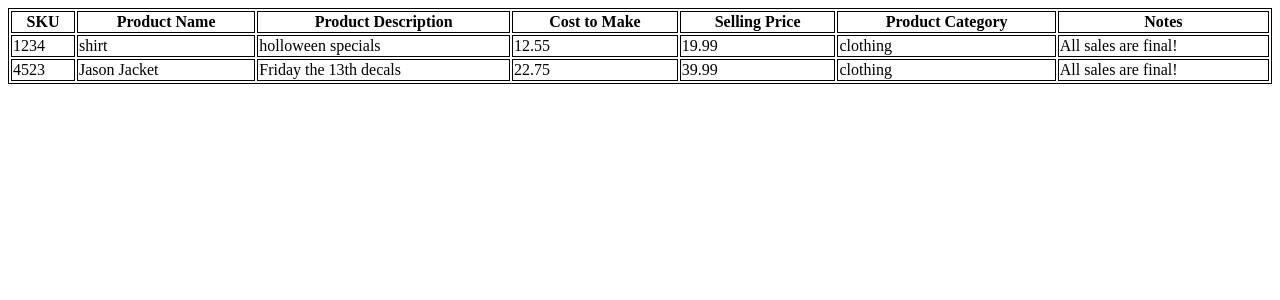
After one commit to JonR205/vendor_inv, a Flask app: page /prod_list_page in a window 1280 px wide. The commit adds this page. Shown: the top 300 px of the page. Run offline with Flask 2, Linux system fonts and the light colour scheme; data comes from the database, SQL or seed files in the repository.

Commit message:
Added prod_list_page with connection to DB

```diff
--- a/app.py
+++ b/app.py
@@ -1,16 +1,32 @@
-from flask import Flask, render_template
+from email.policy import default
+from flask import Flask, render_template, request
 from flask_sqlalchemy import SQLAlchemy
-import datetime
+from datetime import datetime
 from sqlalchemy import DateTime
 
 
 app = Flask(__name__)
-app.config["SQLALCHEMY_DATABASE_URI"] = "sqlite:///test.db"
+app.config["SQLALCHEMY_DATABASE_URI"] = "sqlite:///vendor.db"
 db = SQLAlchemy(app)
+headings = (
+    "sku",
+    "Product Name",
+    "Product Description",
+    "Cost to Make",
+    "Price",
+    "Category",
+    "Notes",
+)
+
+data = (
+    ("Jon", "rhine", "3", "4", "5", "6", "7"),
+    ("Jon", "rhine", "3", "4", "5", "6", "7"),
+    ("Jon", "rhine", "3", "4", "5", "6", "7"),
+)
 
 
 class Products(db.Model):
-    prod_id = db.Column(db.Integer, primary_key=True)
+    id = db.Column(db.Integer, primary_key=True)
     sku = db.Column(db.Integer, unique=True, nullable=False)
     prod_name = db.Column(db.String(100), unique=True, nullable=False)
     prood_description = db.Column(db.String(500), unique=True, nullable=False)
@@ -19,16 +35,16 @@ class Products(db.Model):
     category = db.Column(db.String(500), unique=False, nullable=False)
     prood_notes = db.Column(db.String(1000), unique=False, nullable=False)
     # p1 = Products(sku=1234,prod_name="shirt",prood_description="holloween specials",cost_to_make=12.55,price=19.99,category="clothing",prood_notes="All sales are final!")
-
+    #   p2 = Products(sku=4523,prod_name="Jason Jacket",prood_description="Friday the 13th decals",cost_to_make=22.75,price=39.99,category="clothing",prood_notes="All sales are final!")
     def __repr__(self):
         return f"SKU: {self.sku} Name: {self.prod_name} Description: {self.prood_description} cost to make: {self.cost_to_make} Price: {self.price} Category: {self.category} Notes: {self.prood_notes}"
 
 
 class Events(db.Model):
-    event_id = db.Column(db.Integer, primary_key=True)
+    id = db.Column(db.Integer, primary_key=True)
     event_name = db.Column(db.String(100), unique=True, nullable=False)
     event_description = db.Column(db.String(500), unique=True, nullable=False)
-    event_start_date = db.Column(db.String(20), unique=True, nullable=False)
+    event_start_date = db.Column(db.DateTime, default=datetime.utcnow, nullable=False)
     event_end_date = db.Column(db.String(20), unique=True, nullable=False)
     products_bought = db.Column(db.Integer, unique=True, nullable=True)
     products_sold = db.Column(db.Integer, unique=True, nullable=True)
@@ -44,3 +60,11 @@ class Events(db.Model):
 @app.route("/")
 def hello():
     return render_template("home_page.html")
+
+
+@app.route("/prod_list_page")
+def prod_list():
+    products = Products.query.order_by(Products.sku)
+    return render_template(
+        "prod_list_page.html", headings=headings, data=data, products=products
+    )
--- a/templates/home_page.html
+++ b/templates/home_page.html
@@ -1,11 +1,14 @@
 <!DOCTYPE html>
 <html lang="en">
+
 <head>
     <meta charset="UTF-8">
     <title>FlaskApp</title>
 </head>
+
 <body>
     <h1>Hello World!</h1>
     <h2>Welcome to FlaskApp!</h2>
 </body>
+
 </html>
--- /dev/null
+++ b/templates/prod_list_page.html
@@ -0,0 +1,41 @@
+<!DOCTYPE html>
+<html>
+
+<head>
+    <style>
+    table,
+    th,
+    td {
+        border: 1px solid black;
+    }
+    </style>
+</head>
+
+<body>
+    <table style="width:100%">
+        <tr>
+            <th>SKU</th>
+            <th>Product Name</th>
+            <th>Product Description</th>
+            <th>Cost to Make</th>
+            <th>Selling Price</th>
+            <th>Product Category</th>
+            <th>Notes</th>
+        </tr>
+        {% block content %}
+        {%for product in products%}
+        <tr>
+            <td>{{ product.sku }}</td>
+            <td>{{product.prod_name}}</td>
+            <td>{{product.prood_description}}</td>
+            <td>{{product.cost_to_make}}</td>
+            <td>{{product.price}}</td>
+            <td>{{product.category}}</td>
+            <td>{{product.prood_notes}}</td>
+            {%endfor%}
+        </tr>
+            {% endblock content %}
+    </table>
+</body>
+
+</html>
```
Also changed, not shown: test.db (deleted), vendor.db (added), 2 other files.
